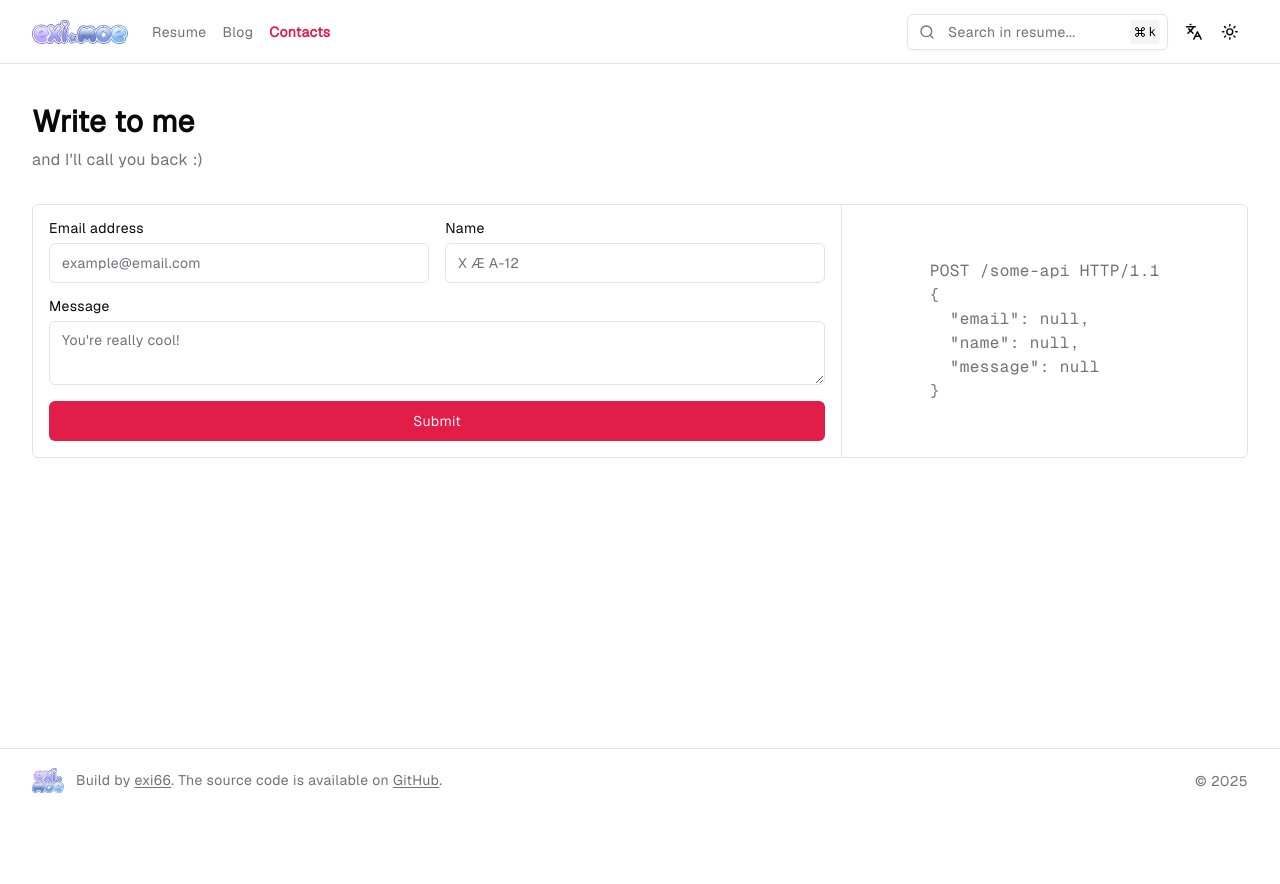
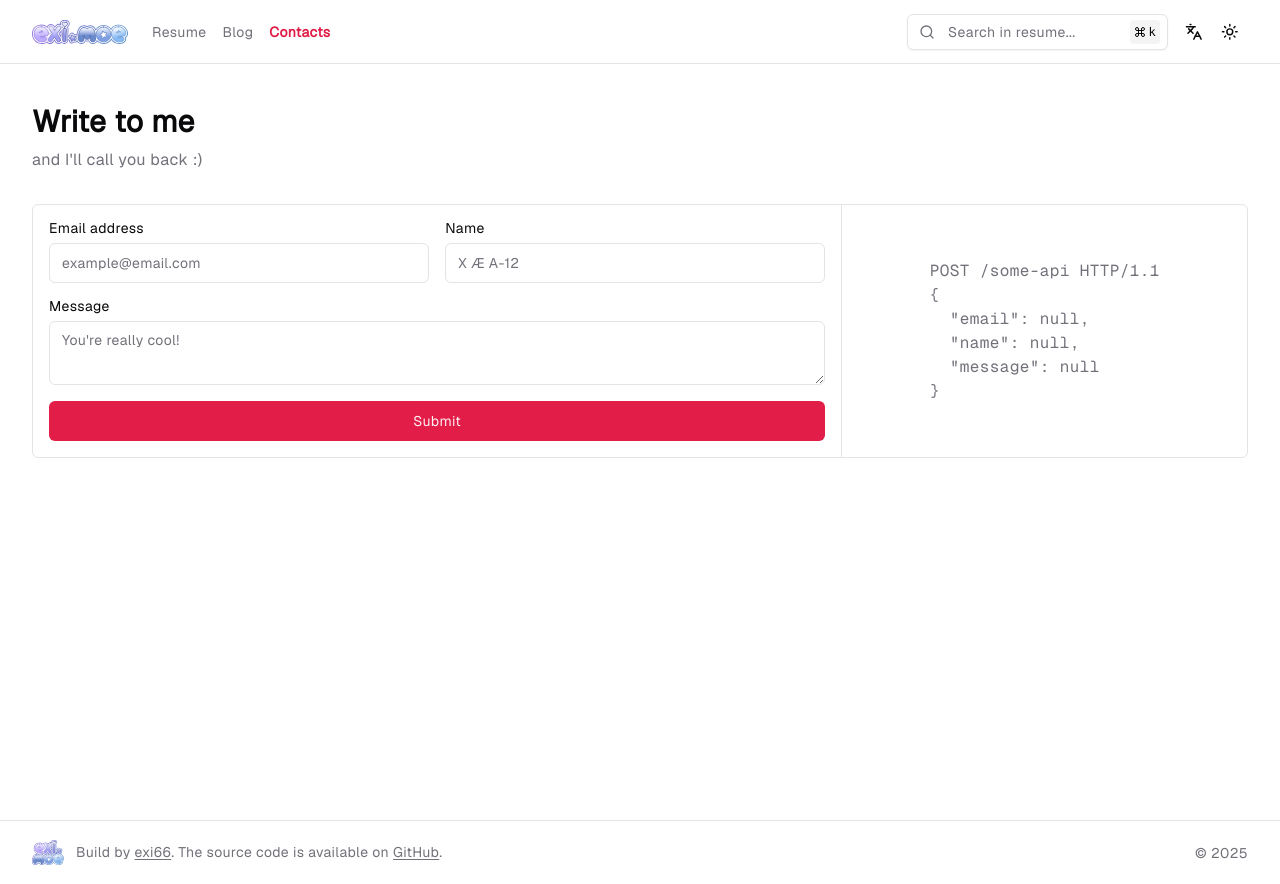
Before and after one commit to exi66/website, a Next.js app: page /en/contacts in a window 1280 px wide. Before the commit the page ends 812 px from the top, so only its background shows below. Built offline with nearby package versions, Linux system fonts and the light colour scheme.

Commit message:
chore(deps): audit

```diff
--- a/app/[lang]/contacts/layout.tsx
+++ b/app/[lang]/contacts/layout.tsx
@@ -15,7 +15,7 @@ export async function generateMetadata(params: LangProps): Promise<Metadata> {
 
 export default function ContactsLayout({ children }: PropsWithChildren) {
   return (
-    <div className="flex flex-col items-start justify-center w-full mx-auto">
+    <div className="flex flex-col items-start justify-center w-full mx-auto pt-8 pb-10">
       {children}
       <Toaster />
     </div>
--- a/app/[lang]/contacts/page.tsx
+++ b/app/[lang]/contacts/page.tsx
@@ -35,7 +35,7 @@ export default function ContactsIndexPage() {
   };
 
   return (
-    <div className="w-full mx-auto flex flex-col gap-1 sm:min-h-[85.5vh] min-h-[85vh] pt-10">
+    <div className="w-full mx-auto flex flex-col gap-1 sm:min-h-[85.5vh] min-h-[85vh] pt-2">
       <div className="mb-7 flex flex-col gap-2">
         <h1 className="text-3xl font-extrabold">{dict.contacts.title}</h1>
         <p className="text-muted-foreground">{dict.contacts.sub_title}</p>
@@ -102,7 +102,7 @@ export default function ContactsIndexPage() {
                   : null,
               },
               null,
-              2
+              2,
             )}
           </pre>
         </div>
--- a/tsconfig.json
+++ b/tsconfig.json
@@ -15,7 +15,7 @@
     "moduleResolution": "bundler",
     "resolveJsonModule": true,
     "isolatedModules": true,
-    "jsx": "preserve",
+    "jsx": "react-jsx",
     "incremental": true,
     "plugins": [
       {
```
Also changed, not shown: pnpm-workspace.yaml (+9 -0 lines), 1 other file (tests, documents, lock files or other folders).
